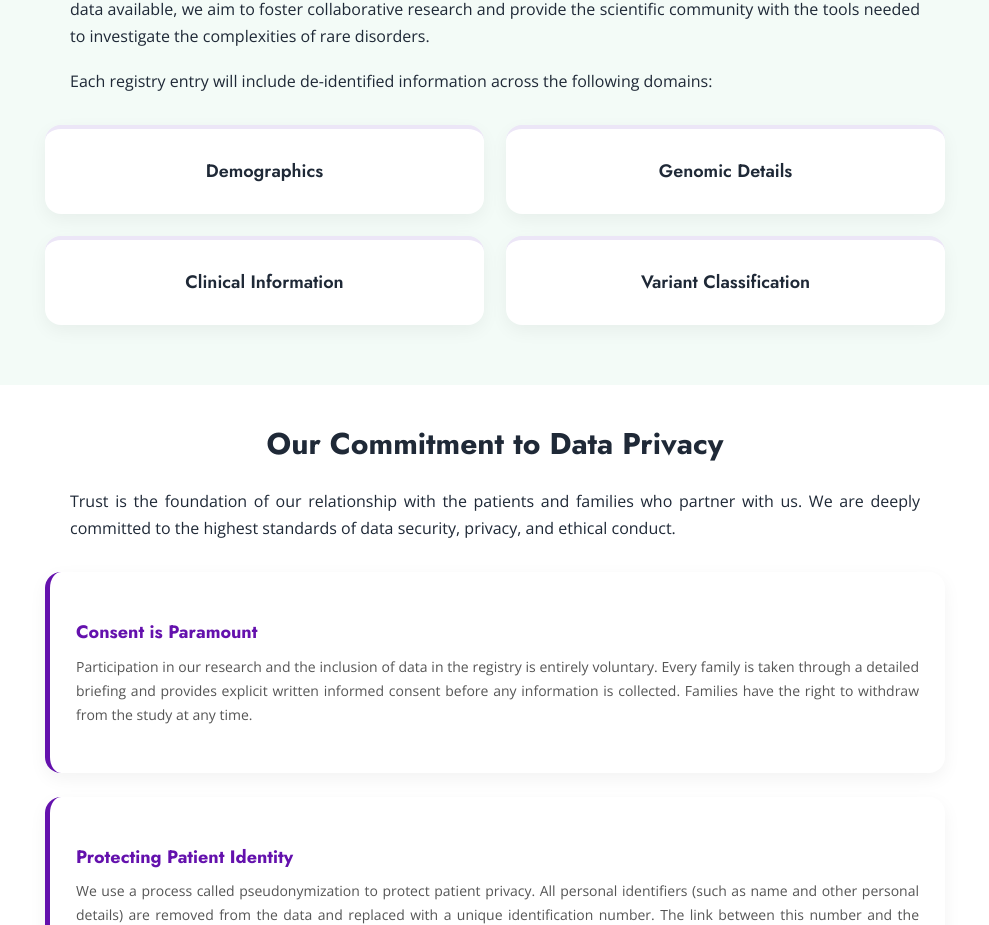
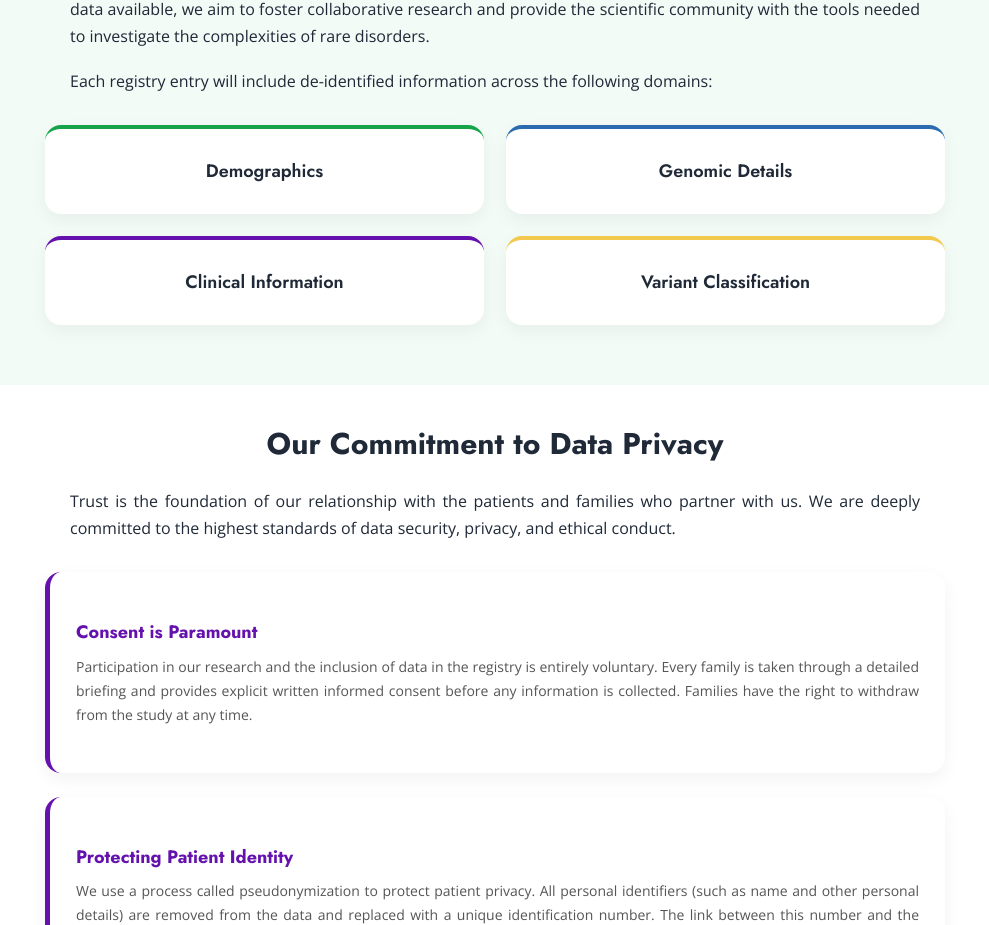
Before and after one commit to vismay-bioinfo/crc-website, a React (Vite) app: page /crc-registry in a window 1280 px wide. Shown: the part 939-1864 px from the top of the page, without its empty margins (145-1134 px from the left). Built offline with nearby package versions, Linux system fonts and the light colour scheme.

Commit message:
feat: add leadership profile links, implement global ScrollToTop routing component, remove progress page hero banner, and style registry discovery borders

```diff
--- a/src/App.jsx
+++ b/src/App.jsx
@@ -1,4 +1,5 @@
 import { BrowserRouter as Router, Routes, Route } from "react-router-dom";
+import ScrollToTop from "./components/ScrollToTop";
 
 import Home from "./pages/Home";
 import About from "./pages/About";
@@ -12,6 +13,7 @@ import ContactUs from "./pages/ContactUs";
 function App() {
   return (
     <Router>
+      <ScrollToTop />
       <Routes>
         <Route path="/" element={<Home />} />
         <Route path="/about" element={<About />} />
--- /dev/null
+++ b/src/components/ScrollToTop.jsx
@@ -0,0 +1,12 @@
+import { useEffect } from "react";
+import { useLocation } from "react-router-dom";
+
+export default function ScrollToTop() {
+  const { pathname } = useLocation();
+
+  useEffect(() => {
+    window.scrollTo(0, 0);
+  }, [pathname]);
+
+  return null;
+}
--- a/src/pages/CRCRegistry.jsx
+++ b/src/pages/CRCRegistry.jsx
@@ -65,13 +65,13 @@ improvements in patient care and outcomes on a global scale.
 
 <div className="registry-grid">
 
-<div className="registry-card">Demographics</div>
+<div className="registry-card card-green">Demographics</div>
 
-<div className="registry-card">Genomic Details</div>
+<div className="registry-card card-blue">Genomic Details</div>
 
-<div className="registry-card">Clinical Information</div>
+<div className="registry-card card-purple">Clinical Information</div>
 
-<div className="registry-card">Variant Classification</div>
+<div className="registry-card card-yellow">Variant Classification</div>
 
 </div>
 
--- a/src/pages/Home.jsx
+++ b/src/pages/Home.jsx
@@ -279,7 +279,7 @@ export default function Home() {
           Medical genetics expert who leads the centre and is involved in patient recruitment, diagnosis, and genetic counselling.
         </p>
 
-        <a className="leader-read" href="#" onClick={(e) => e.preventDefault()}>Read More</a>
+        <a className="leader-read" href="https://researcher.manipal.edu/en/persons/anju-shukla/" target="_blank" rel="noopener noreferrer">Read More</a>
       </div>
 
 
@@ -312,7 +312,7 @@ export default function Home() {
           Pioneer in proteomics and mass spectrometry and leads multi-omics and capacity-building programs.
         </p>
 
-        <a className="leader-read" href="#" onClick={(e) => e.preventDefault()}>Read More</a>
+        <a className="leader-read" href="https://www.ibioinformatics.org/founder_and_director.php" target="_blank" rel="noopener noreferrer">Read More</a>
       </div>
 
 
@@ -345,7 +345,7 @@ export default function Home() {
           Specialist in zebrafish disease models and leads in-vivo validation of disease-causing genes.
         </p>
 
-        <a className="leader-read" href="#" onClick={(e) => e.preventDefault()}>Read More</a>
+        <a className="leader-read" href="https://drils.org/team/aarti-sevilimedu/" target="_blank" rel="noopener noreferrer">Read More</a>
       </div>
 
     </div>
--- a/src/pages/Progress.jsx
+++ b/src/pages/Progress.jsx
@@ -7,13 +7,6 @@ export default function Progress() {
   return (
     <div className="page">
       <Navbar />
-
-      {/* ================= HERO ================= */}
-      <section className="progress-hero">
-        <div className="container">
-          <h1>Progress</h1>
-        </div>
-      </section>
 
       {/* ================= SECTION 1: COHORT & BIOREPOSITORY ================= */}
       <section className="section section-grey">
--- a/src/styles/crcregistry.css
+++ b/src/styles/crcregistry.css
@@ -94,13 +94,27 @@ border-top:4px solid #ece6f7;
 
 }
 
+.registry-card.card-green {
+  border-top: 4px solid #16A34A;
+}
+
+.registry-card.card-blue {
+  border-top: 4px solid #2b6cb0;
+}
+
+.registry-card.card-purple {
+  border-top: 4px solid #6411AD;
+}
+
+.registry-card.card-yellow {
+  border-top: 4px solid #F2C94C;
+}
+
 .registry-card:hover{
 
 transform:translateY(-4px);
 
 box-shadow:0 12px 28px rgba(0,0,0,0.08);
-
-border-color:#d6def0;
 
 }
 
```
